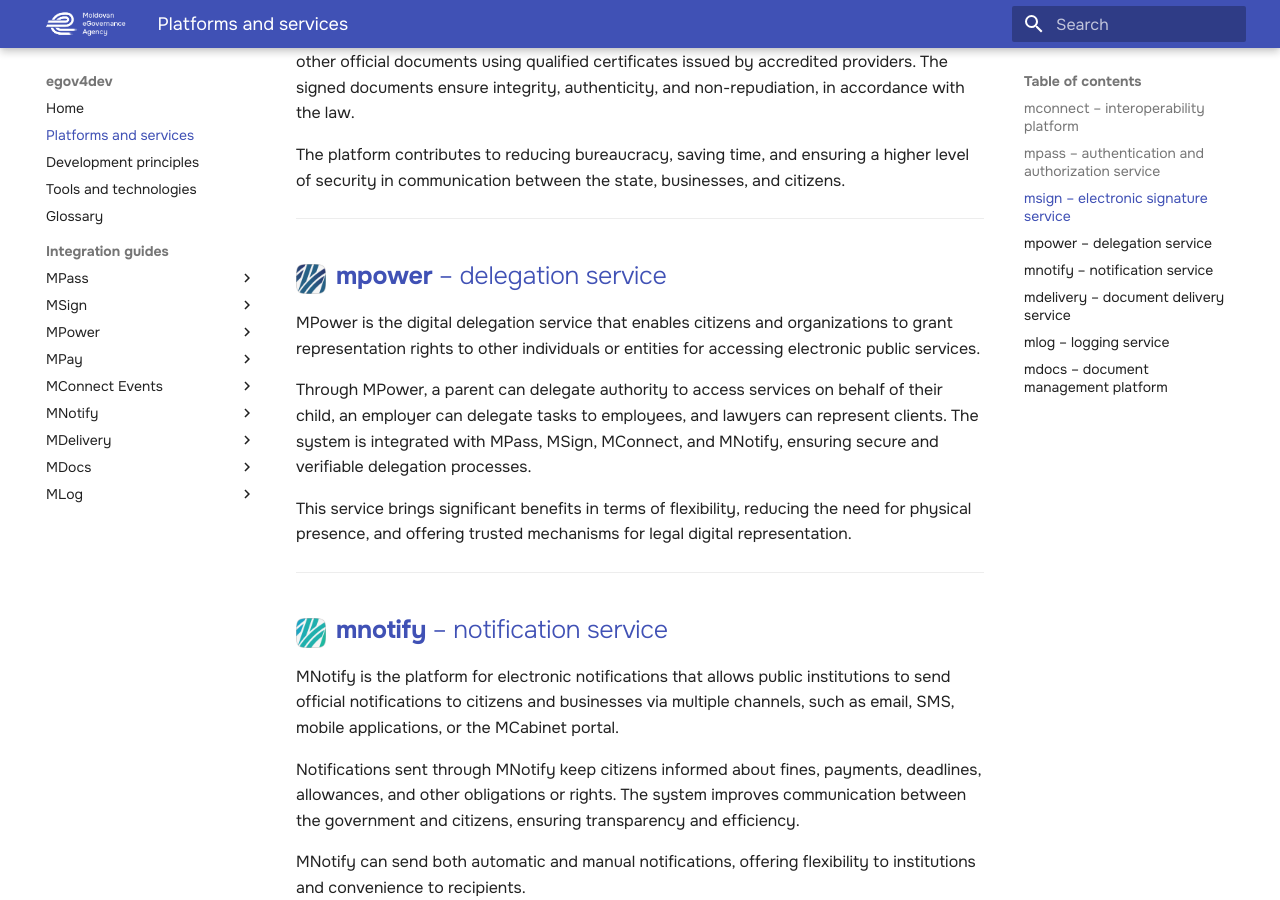
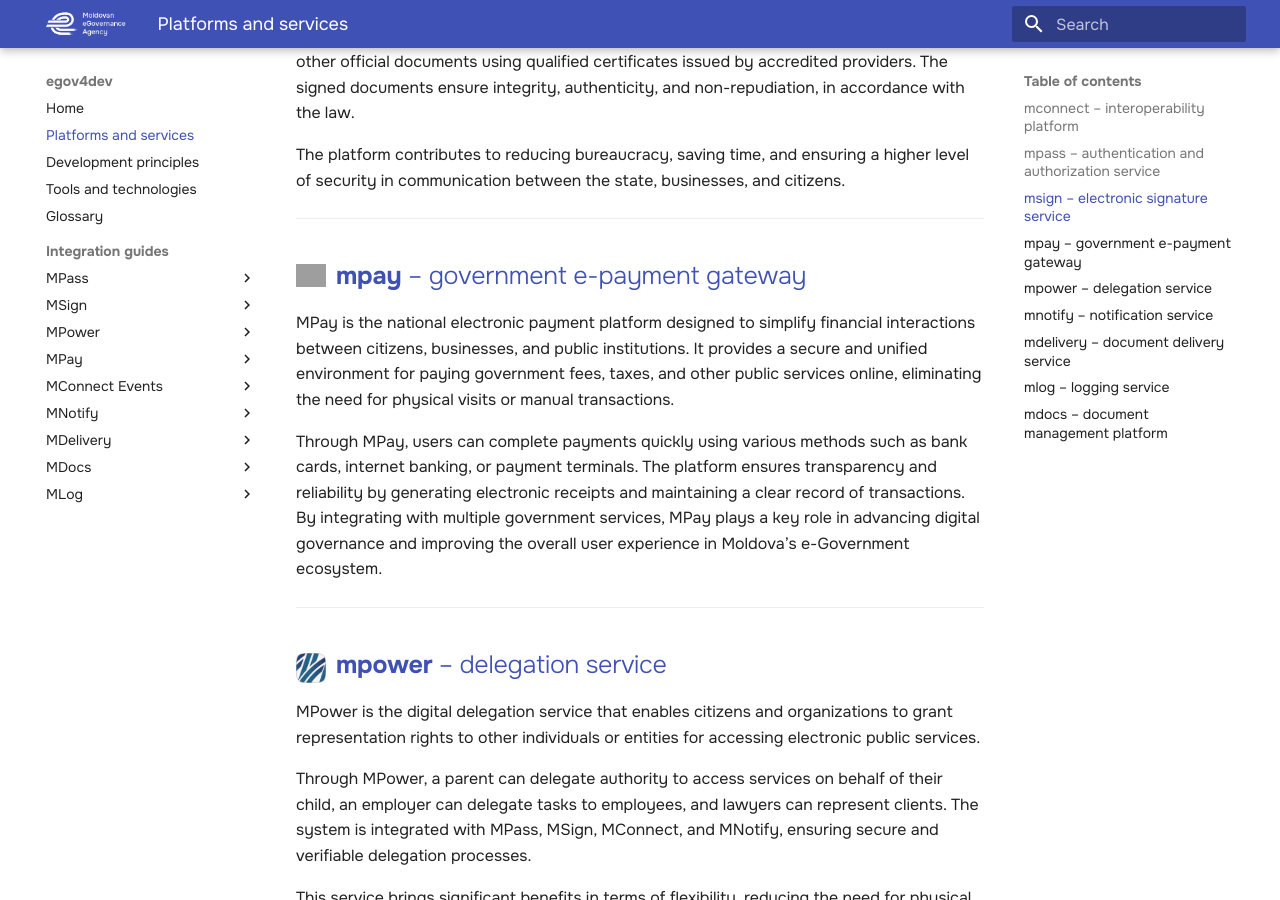
Before and after one commit to egov-moldova/egov4dev, an MkDocs documentation site: the page built from docs/platforms/services.md, in a window 1280 px wide and 900 px high, scrolled down 1893 px. Built offline with MkDocs 1.6.1 and Material for MkDocs 9.7.7, drawn with Linux system fonts in a browser that asks for light colours; grey boxes are pictures that could not be loaded.

Commit message:
Update services.md

```diff
--- a/docs/platforms/services.md
+++ b/docs/platforms/services.md
@@ -32,6 +32,14 @@
 Through MSign, citizens and organizations can sign contracts, requests, certificates, and other official documents using qualified certificates issued by accredited providers. The signed documents ensure integrity, authenticity, and non-repudiation, in accordance with the law.
 
 The platform contributes to reducing bureaucracy, saving time, and ensuring a higher level of security in communication between the state, businesses, and citizens.
+
+---
+
+## <img src="../../assets/logos/mpay-logo.png" alt="mpay logo" width="30" align="left" style="margin: 5px 10px 0 0;"/> **mpay** – government e-payment gateway
+
+MPay is the national electronic payment platform designed to simplify financial interactions between citizens, businesses, and public institutions. It provides a secure and unified environment for paying government fees, taxes, and other public services online, eliminating the need for physical visits or manual transactions.
+
+Through MPay, users can complete payments quickly using various methods such as bank cards, internet banking, or payment terminals. The platform ensures transparency and reliability by generating electronic receipts and maintaining a clear record of transactions. By integrating with multiple government services, MPay plays a key role in advancing digital governance and improving the overall user experience in Moldova’s e-Government ecosystem.
 
 ---
 
```
